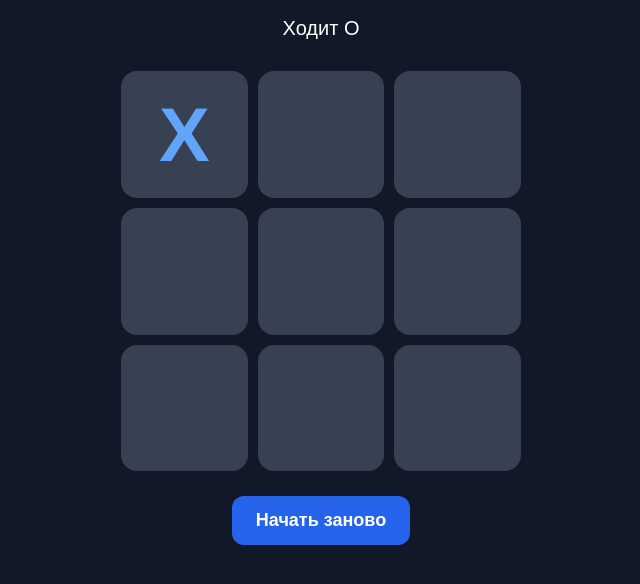
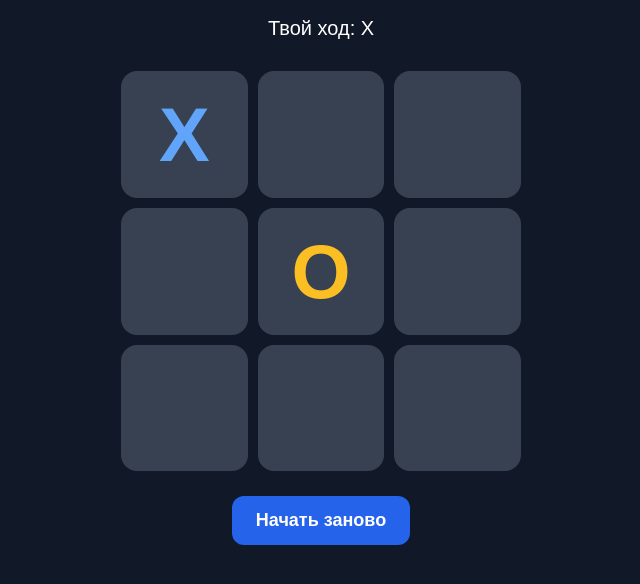
Before and after one commit to 556loci555-ux/tic-tac-toe, a plain HTML site: page index.html in a window 1280 px wide. Both pictures are taken after a click on the button 503 px from the left and 292 px from the top of the page. Shown: the part 158-742 px from the top of the page, without its empty margins (319-959 px from the left). Drawn offline with Linux system fonts and the light colour scheme.

Commit message:
index.html

```diff
--- a/index.html
+++ b/index.html
@@ -3,11 +3,9 @@
 <head>
   <meta charset="UTF-8">
   <meta name="viewport" content="width=device-width, initial-scale=1">
-  <title>Крестики-нолики</title>
+  <title>Крестики-нолики против бота</title>
   <style>
-    * {
-      box-sizing: border-box;
-    }
+    * { box-sizing: border-box; }
 
     body {
       margin: 0;
@@ -27,9 +25,7 @@
       text-align: center;
     }
 
-    h1 {
-      margin-bottom: 10px;
-    }
+    h1 { margin-bottom: 10px; }
 
     #status {
       min-height: 30px;
@@ -55,21 +51,9 @@
       touch-action: manipulation;
     }
 
-    .cell:active {
-      background: #4b5563;
-    }
-
-    .cell.x {
-      color: #60a5fa;
-    }
-
-    .cell.o {
-      color: #fbbf24;
-    }
-
-    .cell.win {
-      background: #166534;
-    }
+    .cell.x { color: #60a5fa; }
+    .cell.o { color: #fbbf24; }
+    .cell.win { background: #166534; }
 
     #restart {
       margin-top: 25px;
@@ -87,27 +71,17 @@
 <body>
   <main class="game">
     <h1>Крестики-нолики</h1>
-    <p id="status" aria-live="polite">Ходит X</p>
+    <p id="status" aria-live="polite">Твой ход: X</p>
 
-    <div class="board" id="board">
-      <button class="cell" aria-label="Клетка 1"></button>
-      <button class="cell" aria-label="Клетка 2"></button>
-      <button class="cell" aria-label="Клетка 3"></button>
-      <button class="cell" aria-label="Клетка 4"></button>
-      <button class="cell" aria-label="Клетка 5"></button>
-      <button class="cell" aria-label="Клетка 6"></button>
-      <button class="cell" aria-label="Клетка 7"></button>
-      <button class="cell" aria-label="Клетка 8"></button>
-      <button class="cell" aria-label="Клетка 9"></button>
-    </div>
+    <div class="board" id="board"></div>
 
     <button id="restart">Начать заново</button>
   </main>
 
   <script>
-    const cells = Array.from(document.querySelectorAll(".cell"));
-    const status = document.getElementById("status");
-    const restart = document.getElementById("restart");
+    const boardElement = document.getElementById("board");
+    const statusElement = document.getElementById("status");
+    const restartButton = document.getElementById("restart");
 
     const winningLines = [
       [0, 1, 2], [3, 4, 5], [6, 7, 8],
@@ -115,45 +89,129 @@
       [0, 4, 8], [2, 4, 6]
     ];
 
+    const cells = [];
+
+    for (let i = 0; i < 9; i++) {
+      const cell = document.createElement("button");
+      cell.className = "cell";
+      cell.setAttribute("aria-label", `Клетка ${i + 1}`);
+      cell.addEventListener("click", () => playerMove(i));
+      boardElement.appendChild(cell);
+      cells.push(cell);
+    }
+
     let board = Array(9).fill("");
-    let currentPlayer = "X";
     let gameOver = false;
+    let botThinking = false;
+    let botTimer = null;
 
-    cells.forEach((cell, index) => {
-      cell.addEventListener("click", () => {
-        if (gameOver || board[index] !== "") return;
+    function winningLineFor(mark) {
+      return winningLines.find(line =>
+        line.every(index => board[index] === mark)
+      );
+    }
 
-        board[index] = currentPlayer;
-        cell.textContent = currentPlayer;
-        cell.classList.add(currentPlayer.toLowerCase());
-        cell.setAttribute(
-          "aria-label",
-          `Клетка ${index + 1}: ${currentPlayer}`
-        );
+    function finishIfNeeded(mark) {
+      const line = winningLineFor(mark);
 
-        const winningLine = winningLines.find(line =>
-          line.every(position => board[position] === currentPlayer)
-        );
+      if (line) {
+        statusElement.textContent =
+          mark === "X" ? "Ты победил! 🎉" : "Бот победил!";
+        line.forEach(index => cells[index].classList.add("win"));
+        gameOver = true;
+        return true;
+      }
 
-        if (winningLine) {
-          status.textContent = `Победил ${currentPlayer}! 🎉`;
-          winningLine.forEach(position => cells[position].classList.add("win"));
-          gameOver = true;
-        } else if (board.every(value => value !== "")) {
-          status.textContent = "Ничья!";
-          gameOver = true;
-        } else {
-          currentPlayer = currentPlayer === "X" ? "O" : "X";
-          status.textContent = `Ходит ${currentPlayer}`;
+      if (board.every(value => value !== "")) {
+        statusElement.textContent = "Ничья!";
+        gameOver = true;
+        return true;
+      }
+
+      return false;
+    }
+
+    function placeMark(index, mark) {
+      board[index] = mark;
+      cells[index].textContent = mark;
+      cells[index].classList.add(mark.toLowerCase());
+      cells[index].setAttribute(
+        "aria-label",
+        `Клетка ${index + 1}: ${mark}`
+      );
+    }
+
+    function playerMove(index) {
+      if (gameOver || botThinking || board[index] !== "") return;
+
+      placeMark(index, "X");
+      if (finishIfNeeded("X")) return;
+
+      botThinking = true;
+      statusElement.textContent = "Бот думает…";
+
+      botTimer = setTimeout(() => {
+        botTimer = null;
+        const move = bestBotMove();
+        placeMark(move, "O");
+        botThinking = false;
+
+        if (!finishIfNeeded("O")) {
+          statusElement.textContent = "Твой ход: X";
         }
-      });
-    });
+      }, 400);
+    }
 
-    restart.addEventListener("click", () => {
+    function bestBotMove() {
+      let bestScore = -Infinity;
+      let bestMove = -1;
+
+      for (let i = 0; i < 9; i++) {
+        if (board[i] !== "") continue;
+
+        board[i] = "O";
+        const score = minimax(false, 0);
+        board[i] = "";
+
+        if (score > bestScore) {
+          bestScore = score;
+          bestMove = i;
+        }
+      }
+
+      return bestMove;
+    }
+
+    function minimax(botTurn, depth) {
+      if (winningLineFor("O")) return 10 - depth;
+      if (winningLineFor("X")) return depth - 10;
+      if (board.every(value => value !== "")) return 0;
+
+      let bestScore = botTurn ? -Infinity : Infinity;
+
+      for (let i = 0; i < 9; i++) {
+        if (board[i] !== "") continue;
+
+        board[i] = botTurn ? "O" : "X";
+        const score = minimax(!botTurn, depth + 1);
+        board[i] = "";
+
+        bestScore = botTurn
+          ? Math.max(bestScore, score)
+          : Math.min(bestScore, score);
+      }
+
+      return bestScore;
+    }
+
+    restartButton.addEventListener("click", () => {
+      if (botTimer !== null) clearTimeout(botTimer);
+
+      botTimer = null;
       board = Array(9).fill("");
-      currentPlayer = "X";
       gameOver = false;
-      status.textContent = "Ходит X";
+      botThinking = false;
+      statusElement.textContent = "Твой ход: X";
 
       cells.forEach((cell, index) => {
         cell.textContent = "";
```
